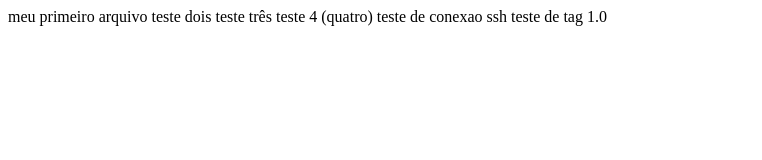
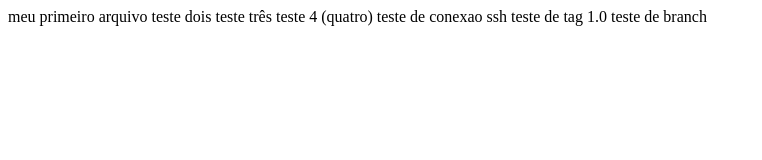
Before and after one commit to Jarylson/meu-projeto-versionado, a plain HTML site: page index.html in a window 1280 px wide. Shown: the whole page, without its empty margins (0-762 px from the left). Drawn offline with Linux system fonts and the light colour scheme.

Commit message:
Update index.html

```diff
--- a/index.html
+++ b/index.html
@@ -6,5 +6,6 @@ teste três
 teste 4 (quatro)
 teste de conexao ssh
 teste de tag 1.0
+  teste de branch
 </body>
 </html>
```
